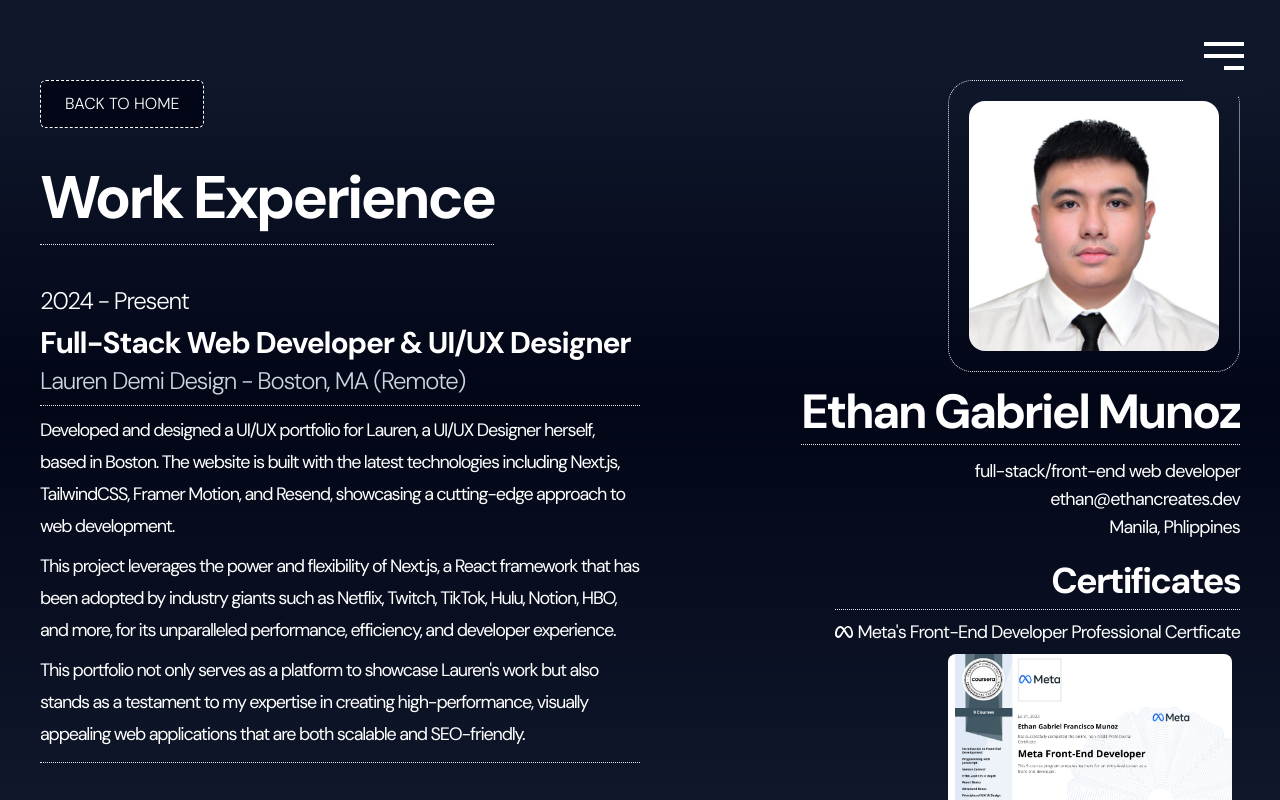
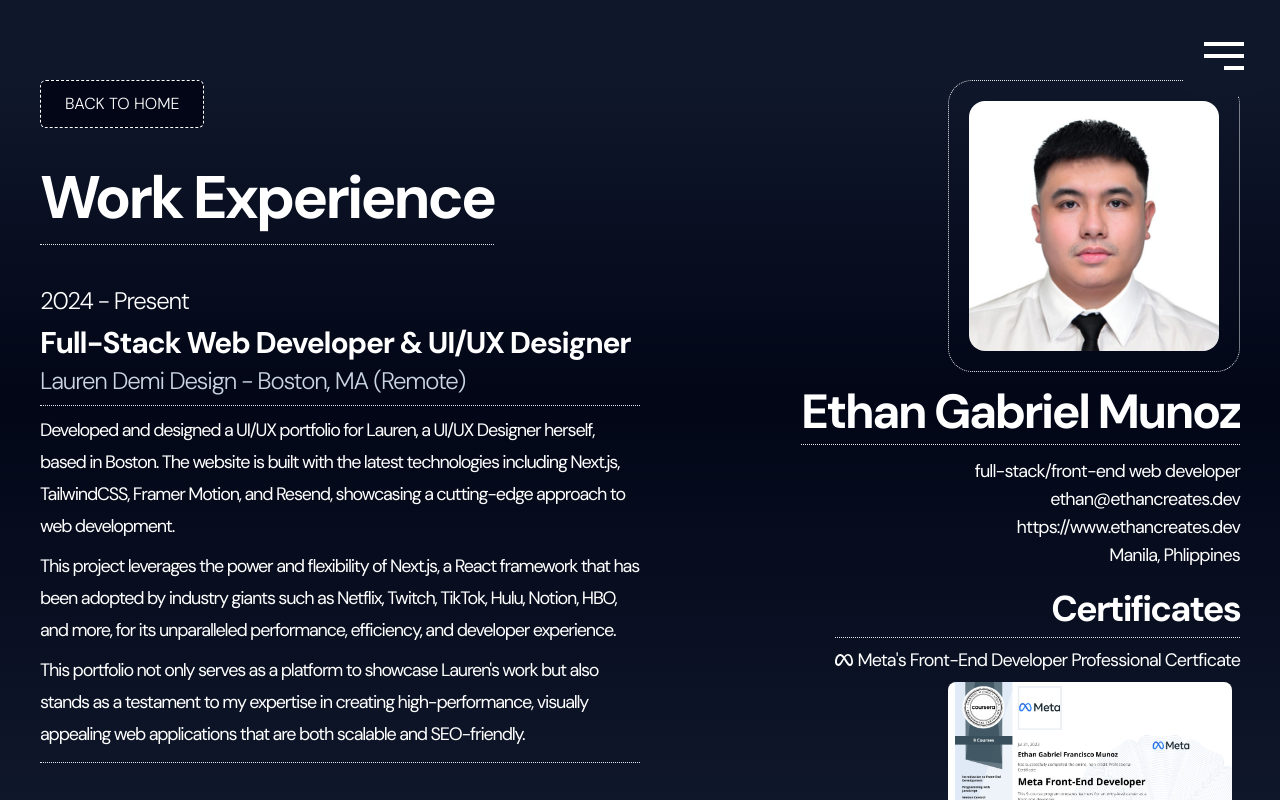
Before and after one commit to ethancreates/ethancreates-portfolio, a Next.js app: page /about in a window 1280 px wide. Shown: the top 800 px of the page. Built offline with nearby package versions, Linux system fonts and the light colour scheme.

Commit message:
added ethancreates.dev

```diff
--- a/src/app/about/page.tsx
+++ b/src/app/about/page.tsx
@@ -58,6 +58,7 @@ const AboutMePage = () => {
           <div className="text-right max-sm:text-center mt-3 text-lg tracking-tighter">
             <h3>full-stack/front-end web developer</h3>
             <h3>ethan@ethancreates.dev</h3>
+            <h3>https://www.ethancreates.dev</h3>
             <h3>Manila, Phlippines</h3>
           </div>
           {/* Certificates */}
```
